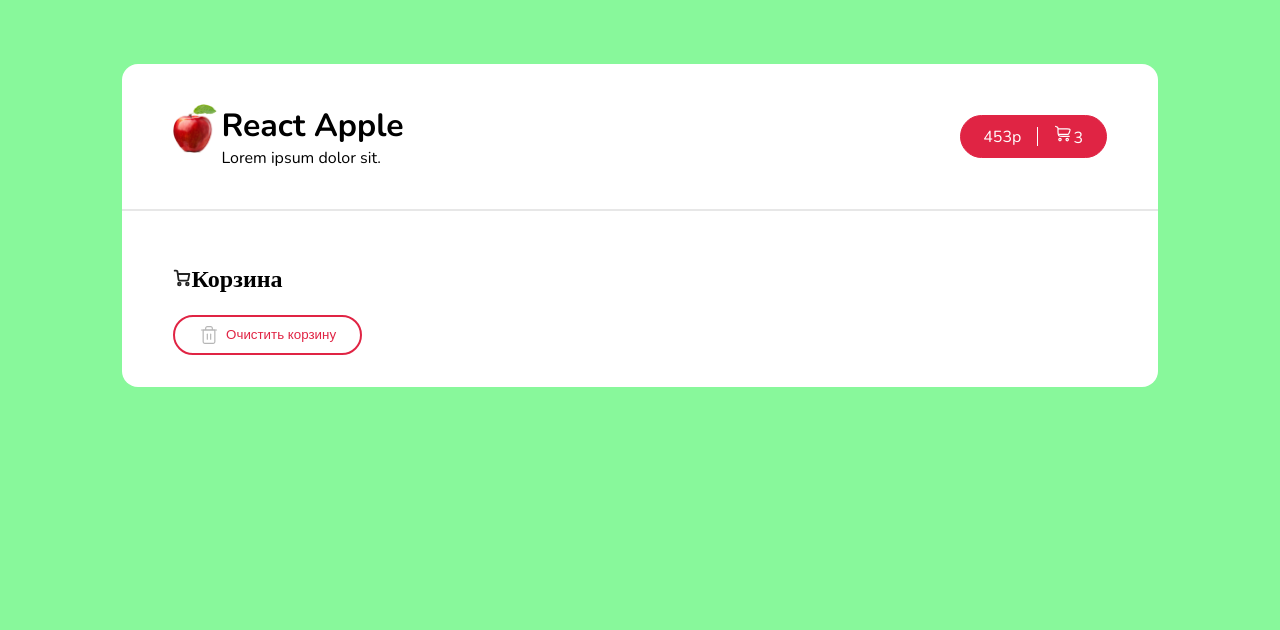
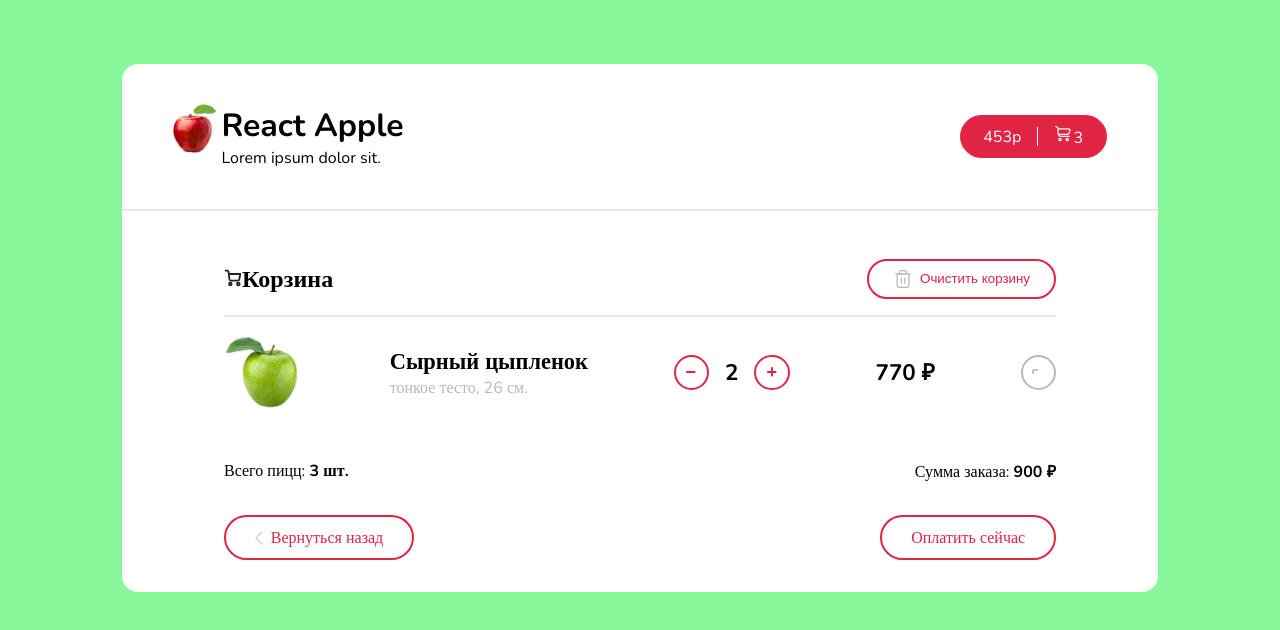
Before and after one commit to Alex-Trim/React-apple, a React (Create React App) app in the folder my-app/: page /basket in a window 1280 px wide. Shown: the top 630 px of the page. Built offline with nearby package versions, Linux system fonts and the light colour scheme.

Commit message:
start project 0.8

```diff
--- a/my-app/src/pagers/Cart.jsx
+++ b/my-app/src/pagers/Cart.jsx
@@ -24,6 +24,63 @@ export const Cart = () => {
                 </button>
             </div>
         </div>
+        <div className='cart_content'>
+            <ul className='list--reset  content__items'>
+                <li className='content__item'>
+                    <div className='cart-product'>
+                        <div className='cart-product__img'>
+                            <img src="./assets/img/apple-green.png" alt="" />
+                        </div>
+                        <div className='cart-product__description'>
+                            <h3 className='cart-product__heading'>Сырный цыпленок</h3>
+                            <p className='cart-product__text'>тонкое тесто, 26 см.</p>
+                        </div>
+                        <div className='cart-product__count'>
+                            <button className='button cart-product__button'>
+                                <svg width="10" height="10" viewBox="0 0 10 10" fill="none" xmlns="http://www.w3.org/2000/svg">
+                                    <path d="M5.75998 5.92001L3.83998 5.92001L0.959977 5.92001C0.429817 5.92001 -2.29533e-05 5.49017 -2.29301e-05 4.96001C-2.2907e-05 4.42985 0.429817 4.00001 0.959977 4.00001L3.83998 4L5.75998 4.00001L8.63998 4.00001C9.17014 4.00001 9.59998 4.42985 9.59998 4.96001C9.59998 5.49017 9.17014 5.92001 8.63998 5.92001L5.75998 5.92001Z" fill="#e02444"></path>
+                                </svg>
+                            </button>
+                            <p className='cart-product__heading'>2</p>
+                            <button className='button cart-product__button'>
+                                <svg width="10" height="10" viewBox="0 0 10 10" fill="none" xmlns="http://www.w3.org/2000/svg">
+                                    <path d="M5.92001 3.84V5.76V8.64C5.92001 9.17016 5.49017 9.6 4.96001 9.6C4.42985 9.6 4.00001 9.17016 4.00001 8.64L4 5.76L4.00001 3.84V0.96C4.00001 0.42984 4.42985 0 4.96001 0C5.49017 0 5.92001 0.42984 5.92001 0.96V3.84Z" fill="#e02444"></path>
+                                    <path d="M5.75998 5.92001L3.83998 5.92001L0.959977 5.92001C0.429817 5.92001 -2.29533e-05 5.49017 -2.29301e-05 4.96001C-2.2907e-05 4.42985 0.429817 4.00001 0.959977 4.00001L3.83998 4L5.75998 4.00001L8.63998 4.00001C9.17014 4.00001 9.59998 4.42985 9.59998 4.96001C9.59998 5.49017 9.17014 5.92001 8.63998 5.92001L5.75998 5.92001Z" fill="#e02444"></path>
+                                </svg>
+                            </button>
+                        </div>
+                        <div>
+                            <p className='cart-product__heading'>770 ₽</p>
+                        </div>
+                        <div>
+                            <button className='button cart-product__button cart-product__button--del'>
+                                <svg width="10" height="10" viewBox="0 0 10 10" fill="none" xmlns="http://www.w3.org/2000/svg">
+                                    <path d="M5.92001 3.84V5.76V8.64C5.92001 9.17016 5.49017 9.6 4.96001 9.6C4.42985 9.6 4.00001 9.17016 4.00001 8.64L4 5.76L4.00001 3.84V0.96C4.00001 0.42984 4.42985 0 4.96001 0C5.49017 0 5.92001 0.42984 5.92001 0.96V3.84Z" fill="#b9b9b9"></path>
+                                    <path d="M5.75998 5.92001L3.83998 5.92001L0.959977 5.92001C0.429817 5.92001 -2.29533e-05 5.49017 -2.29301e-05 4.96001C-2.2907e-05 4.42985 0.429817 4.00001 0.959977 4.00001L3.83998 4L5.75998 4.00001L8.63998 4.00001C9.17014 4.00001 9.59998 4.42985 9.59998 4.96001C9.59998 5.49017 9.17014 5.92001 8.63998 5.92001L5.75998 5.92001Z" fill="#b9b9b9"></path>
+                                </svg>
+                            </button>
+                        </div>
+                    </div>
+                </li>
+            </ul>
+        </div>
+        <div class="cart__bottom">
+              <div class="cart__bottom-details">
+                <span> Всего пицц: <b>3 шт.</b> </span>
+                <span> Сумма заказа: <b>900 ₽</b> </span>
+              </div>
+              <div class="cart__bottom-buttons">
+                <a href="/" class="button button--outline button--add go-back-btn">
+                    <svg width="8" height="14" viewBox="0 0 8 14" fill="none" xmlns="http://www.w3.org/2000/svg">
+                        <path d="M7 13L1 6.93015L6.86175 1" stroke="#D3D3D3" stroke-width="1.5" stroke-linecap="round" stroke-linejoin="round"></path>
+                    </svg>
+                  <span>Вернуться назад</span>
+                </a>
+                <div class="button pay-btn">
+                  <span>Оплатить сейчас</span>
+                </div>
+              </div>
+            </div>
     </div>
   )
 }
--- a/my-app/src/scss/app.scss
+++ b/my-app/src/scss/app.scss
@@ -278,3 +278,76 @@ span {
 		-o-border-radius: 100%;
 	}
 }
+
+.cart {
+	max-width: 52em;
+	margin: 0 auto;
+}
+
+.cart__top {
+	display: flex;
+	flex-direction: row;
+	align-items: center;
+	justify-content: space-between;
+	border-bottom: 2px solid #e7e7e7;
+}
+.cart_content {
+	margin-bottom: 2em;
+}
+.cart-product {
+	padding: 1em 0;
+	width: 100%;
+	display: flex;
+	flex-direction: row;
+	justify-content: space-between;
+	align-items: center;
+	column-gap: 2em;
+}
+
+.cart-product__img {
+	max-width: 5em;
+	max-height: 5em;
+}
+
+.cart-product__description {
+	* {
+		margin: 0;
+	}
+}
+
+.cart-product__heading {
+	font-size: 1.4rem;
+	font-weight: 700;
+}
+.cart-product__text {
+	color:#b9b9b9;
+}
+.cart-product__count {
+	display: flex;
+	align-items: center;
+	column-gap: 1em;
+}
+.cart-product__button {
+	padding: .8em;
+	background-color: transparent;
+	border: 2px solid #e02444;
+	border-radius: 100%;
+	-webkit-border-radius: 100%;
+	-moz-border-radius: 100%;
+	-ms-border-radius: 100%;
+	-o-border-radius: 100%;
+}
+.cart-product__button--del {
+	border-color: #b9b9b9;
+	* {
+		transform: rotate(45deg);
+	}
+}
+.cart__bottom-details,
+.cart__bottom-buttons {
+	display: flex;
+	justify-content: space-between;
+}
+.cart__bottom-details {
+	margin-bottom: 2em;
+}
```
